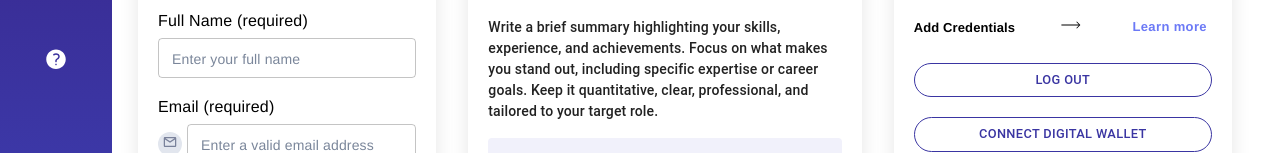
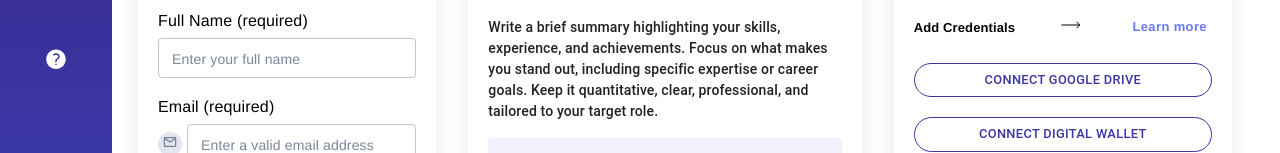
Before and after one commit to Cooperation-org/Resume-Author, a React (Create React App) app: page /resume/new in a window 1280 px wide. Shown: the part 293-446 px from the top of the page. Built offline with nearby package versions, Linux system fonts and the light colour scheme.

Commit message:
onnect Google Drive button

```diff
--- a/src/components/ResumeEditor/RightSidebar.tsx
+++ b/src/components/ResumeEditor/RightSidebar.tsx
@@ -177,7 +177,7 @@ const RightSidebar = () => {
             borderRadius: '100px'
           }}
         >
-          {claims ? 'Log out' : 'Connect Google Drive'}
+          Connect Google Drive
         </Button>
         <Button
           variant='outlined'
```
